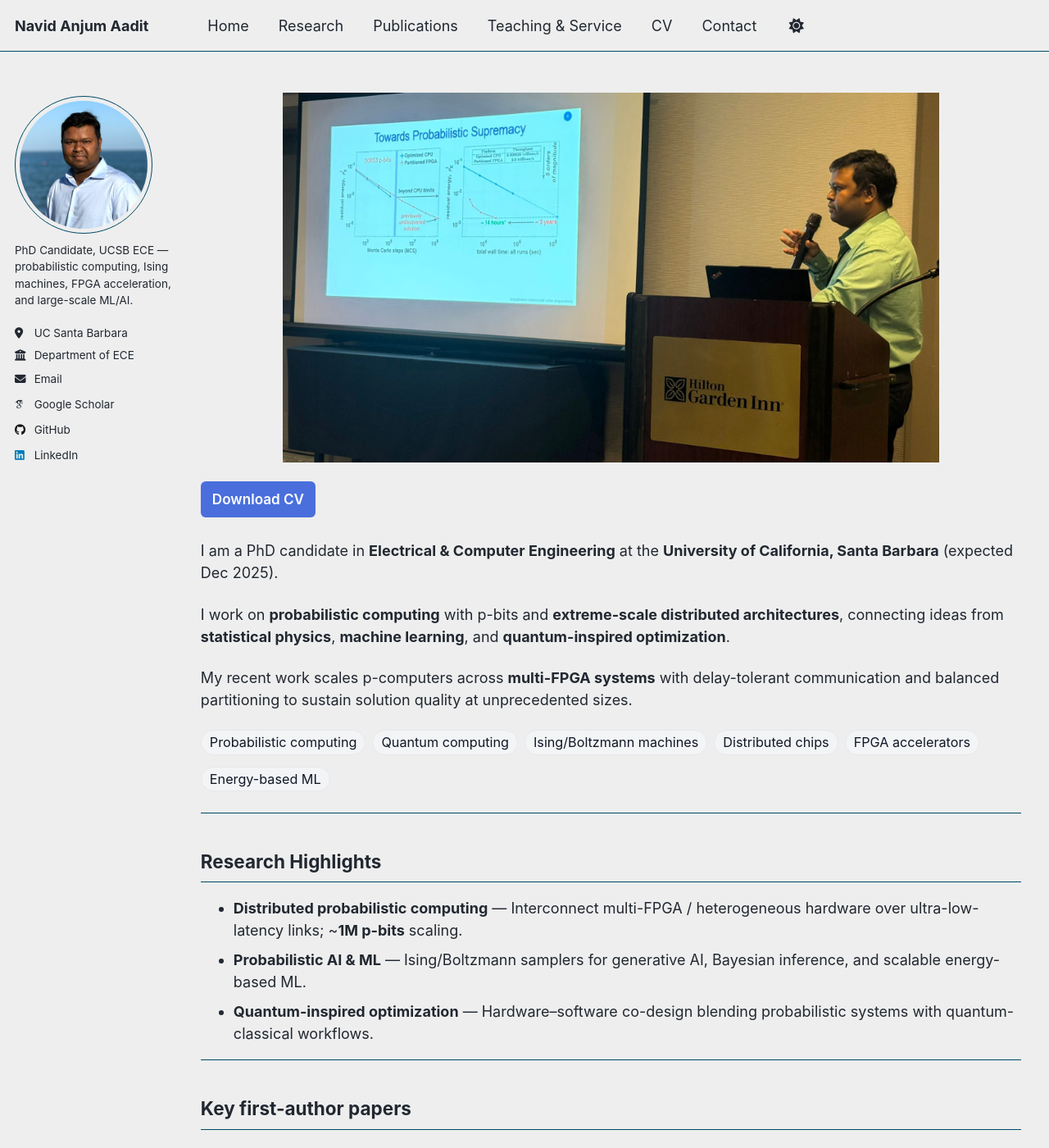
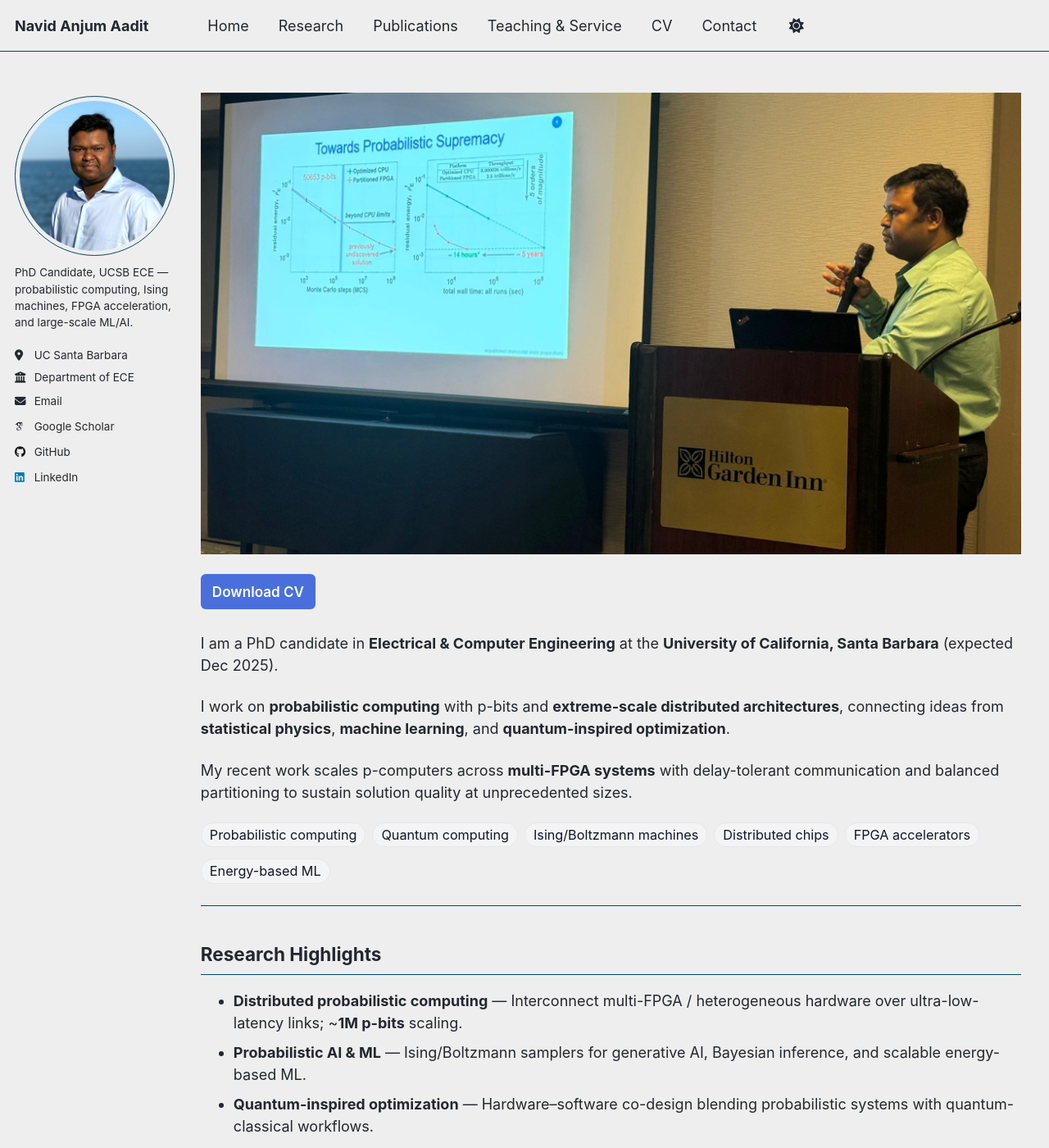
Before and after one commit to navidaadit/navidaadit.github.io, a Jekyll site: the page built from _pages/about.md, in a window 1280 px wide and 1400 px high. Shown: the whole window at 82% size. Built offline with Jekyll 4.4.1, drawn with Linux system fonts in a browser that asks for light colours; some web fonts are replaced.

Commit message:
Update _custom.scss

```diff
--- a/_sass/_custom.scss
+++ b/_sass/_custom.scss
@@ -240,3 +240,11 @@ body.dark,
     row-gap: 4px;
   }
 }
+
+/* Prevent image cropping */
+img {
+  object-fit: contain !important;
+  height: auto !important;
+  width: auto !important;
+  max-width: 100% !important;
+}
```
